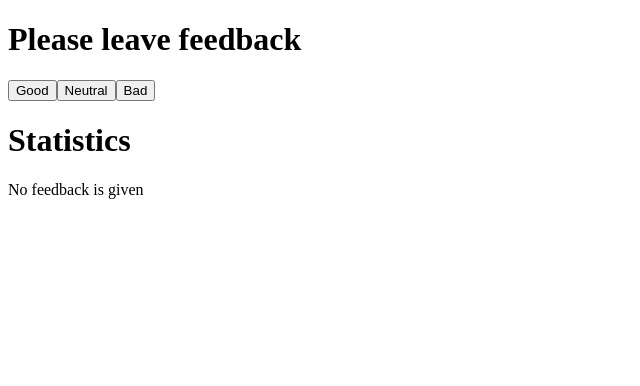
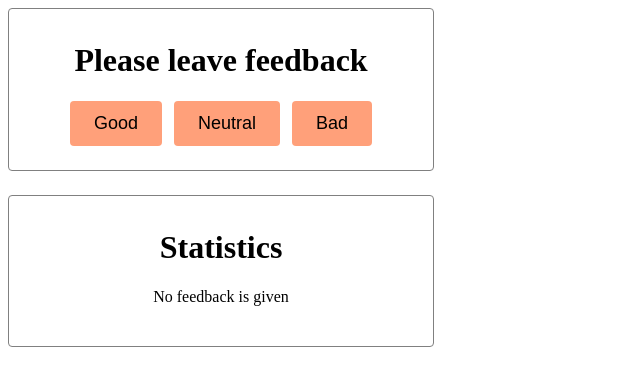
Before and after one commit to Artem-Rudko/goit-react-hw-02-feedback, a React (Create React App) app: page / in a window 1280 px wide. Shown: the top 386 px of the page, without its empty margins (0-640 px from the left). Built offline with nearby package versions, Linux system fonts and the light colour scheme.

Commit message:
add styles

```diff
--- /dev/null
+++ b/src/components/FeedbackOptions.css
@@ -0,0 +1,32 @@
+.feedbackControls {
+    margin: -6px;
+}
+
+button {
+    padding: 12px 24px;
+    margin: 6px;
+    outline: none;
+    border: none;
+    font-size: 18px;
+    border-radius: 4px;
+    cursor: pointer;
+    background-color: lightsalmon;
+}
+
+.goodBtn:hover,
+.goodBtn:focus {
+    color: #fff;
+    background-color: green;
+}
+
+.neutralBtn:hover,
+.neutralBtn:focus {
+    color: #fff;
+    background-color: gold;
+}
+
+.badBtn:hover,
+.badBtn:focus {
+    color: #fff;
+    background-color: darkred;
+}
--- a/src/components/FeedbackOptions.js
+++ b/src/components/FeedbackOptions.js
@@ -1,3 +1,5 @@
+import './FeedbackOptions.css';
+
 const FeedbackOptions = ({ onLeaveFeedback }) => (
     <div className="feedbackControls">
         <button
--- /dev/null
+++ b/src/components/Section.css
@@ -0,0 +1,8 @@
+.Section {
+    width: 400px;
+    border-radius: 4px;
+    border: 1px solid gray;
+    margin-bottom: 24px;
+    padding: 12px 12px 24px;
+    text-align: center;
+}
--- a/src/components/Section.js
+++ b/src/components/Section.js
@@ -1,4 +1,5 @@
 import PropTypes from 'prop-types';
+import './Section.css';
 
 const Section = ({ title, children }) => (
     <div className="Section">
```
Also changed, not shown: 1 other file (tests, documents, lock files or other folders).
